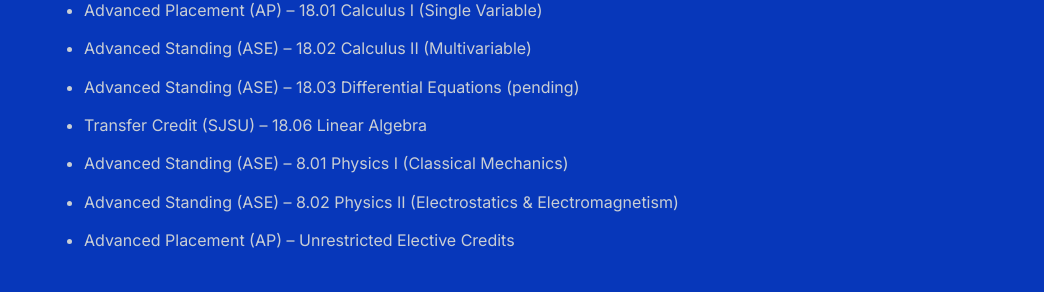
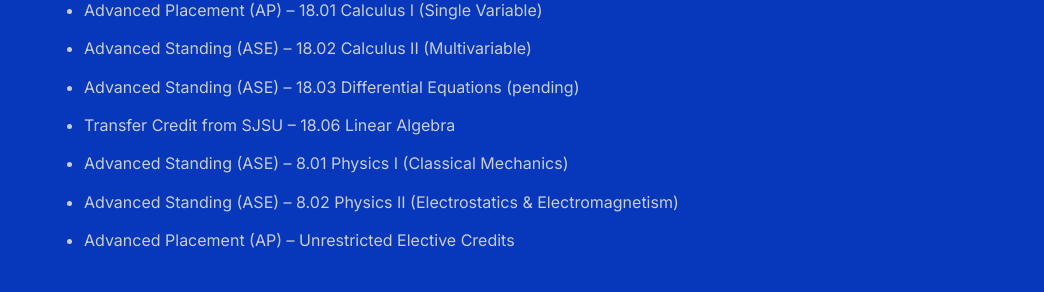
Before and after one commit to shihankanungo/shihankanungo.github.io, a Jekyll site: the page built from courses.md, in a window 1280 px wide and 900 px high, scrolled down 520 px. Shown: the part 145-437 px from the top of the window, without its empty margins (236-1280 px from the left). Built offline with Jekyll 4.4.1, drawn with Linux system fonts in a browser that asks for light colours.

Commit message:
Update courses.md

```diff
--- a/courses.md
+++ b/courses.md
@@ -13,7 +13,7 @@
 - Advanced Placement (AP) -- 18.01	Calculus I (Single Variable)
 - Advanced Standing (ASE) -- 18.02	Calculus II (Multivariable)
 - Advanced Standing (ASE) -- 18.03  Differential Equations (pending)
-- Transfer Credit (SJSU)  -- 18.06  Linear Algebra
+- Transfer Credit from SJSU  -- 18.06  Linear Algebra
 - Advanced Standing (ASE) --  8.01  Physics I (Classical Mechanics)
 - Advanced Standing (ASE) --  8.02  Physics II (Electrostatics & Electromagnetism)
 - Advanced Placement (AP) --        Unrestricted Elective Credits
```
